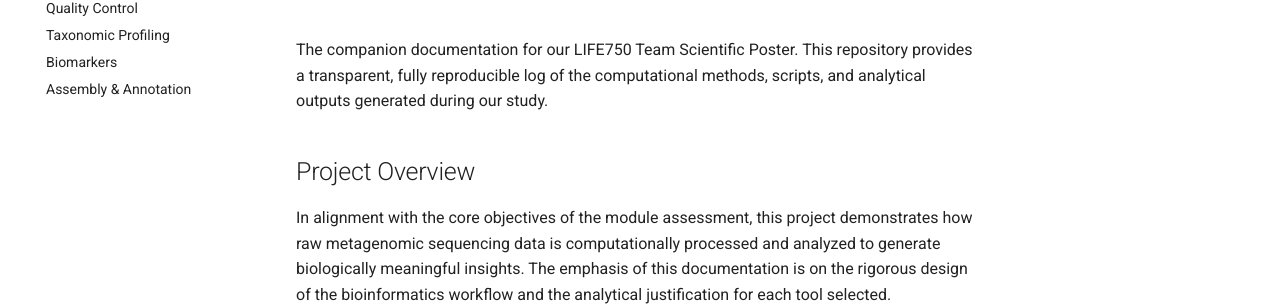
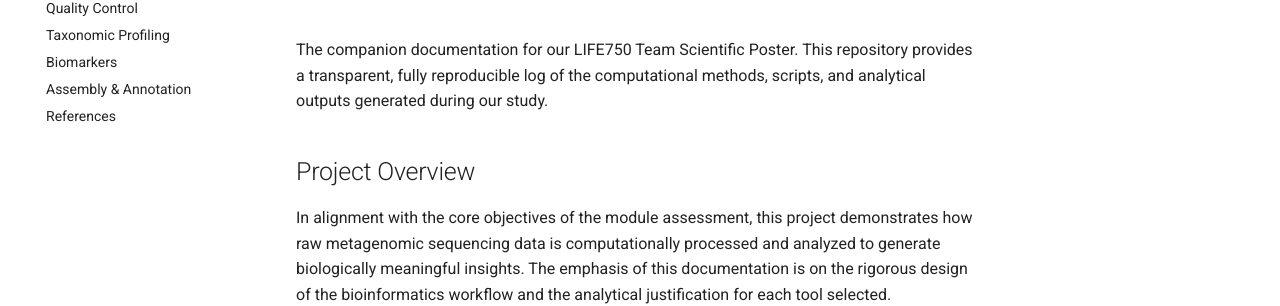
Before and after one commit to unknowngirll/Poster750, an MkDocs documentation site: the page built from docs/index.md, in a window 1280 px wide. Shown: the part 184-490 px from the top of the page. Built offline with MkDocs 1.6.1 and Material for MkDocs 9.7.7, drawn with Linux system fonts in a browser that asks for light colours.

Commit message:
Update mkdocs.yml

```diff
--- a/mkdocs.yml
+++ b/mkdocs.yml
@@ -14,3 +14,4 @@ nav:
   - Taxonomic Profiling: taxonomy.md
   - Biomarkers: biomarkers.md
   - Assembly & Annotation: assembly.md
+  - References: references.md
```
